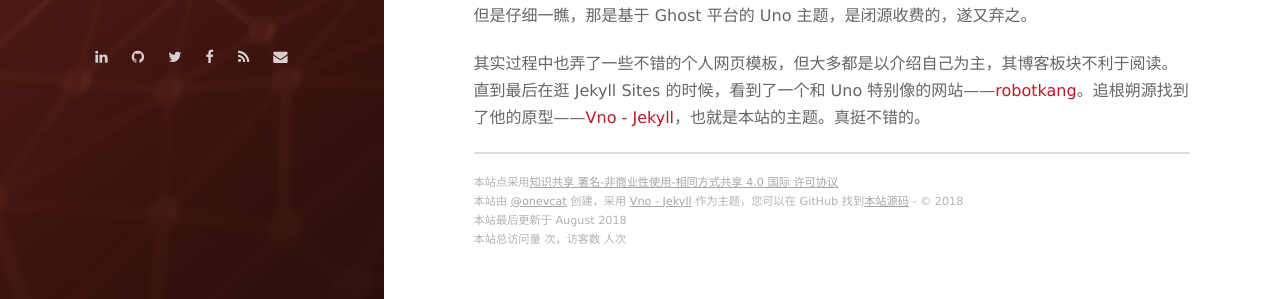
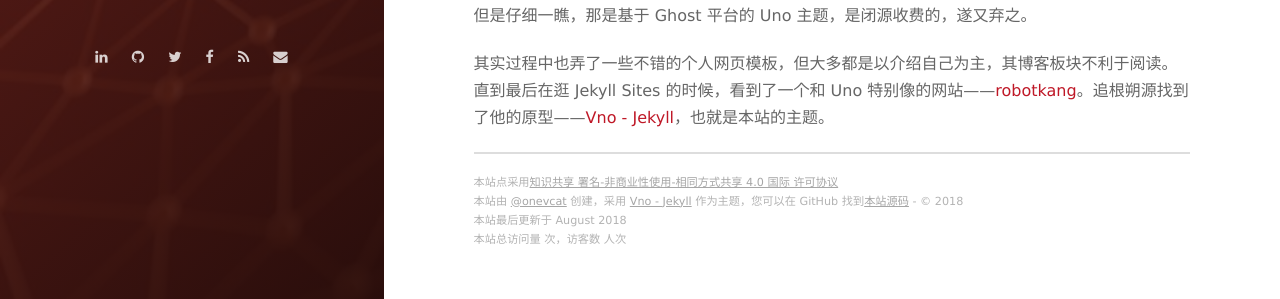
Before and after one commit to zhangshun97/zhangshun97.github.io, a Jekyll site: the page built from about.md, in a window 1280 px wide and 1117 px high. Shown: the part 814-1113 px from the top of the window. Built offline with Jekyll 4.4.1, drawn with Linux system fonts in a browser that asks for light colours; nearby versions of some CDN libraries; comment, search, counter and statistics services are not loaded.

Commit message:
updateStatistics

```diff
--- a/_includes/head.html
+++ b/_includes/head.html
@@ -38,6 +38,6 @@
   </script>
   <script src="https://cdn.mathjax.org/mathjax/latest/MathJax.js?config=TeX-AMS-MML_HTMLorMML" type="text/javascript">
   </script>
-  <!-- 网站计数器：不蒜 -->
-  <script async src="//dn-lbstatics.qbox.me/busuanzi/2.3/busuanzi.pure.mini.js"></script>
+  <!-- 网站计数器：不蒜子 -->
+  <script async src="//busuanzi.ibruce.info/busuanzi/2.3/busuanzi.pure.mini.js"></script>
 </head>
--- a/about.md
+++ b/about.md
@@ -26,4 +26,4 @@
 
 再后来在看 [optimizing gradient descent](http://ruder.io/optimizing-gradient-descent/) 一文时注意到了 Sebastian 的[博客](http://ruder.io/#)，觉得非常的美观，但是仔细一瞧，那是基于 Ghost 平台的 Uno 主题，是闭源收费的，遂又弃之。
 
-其实过程中也弄了一些不错的个人网页模板，但大多都是以介绍自己为主，其博客板块不利于阅读。直到最后在逛 Jekyll Sites 的时候，看到了一个和 Uno 特别像的网站——[robotkang](http://robotkang.cc/)。追根朔源找到了他的原型——[Vno - Jekyll](https://github.com/onevcat/vno-jekyll)，也就是本站的主题。真挺不错的。
+其实过程中也弄了一些不错的个人网页模板，但大多都是以介绍自己为主，其博客板块不利于阅读。直到最后在逛 Jekyll Sites 的时候，看到了一个和 Uno 特别像的网站——[robotkang](http://robotkang.cc/)。追根朔源找到了他的原型——[Vno - Jekyll](https://github.com/onevcat/vno-jekyll)，也就是本站的主题。
```
